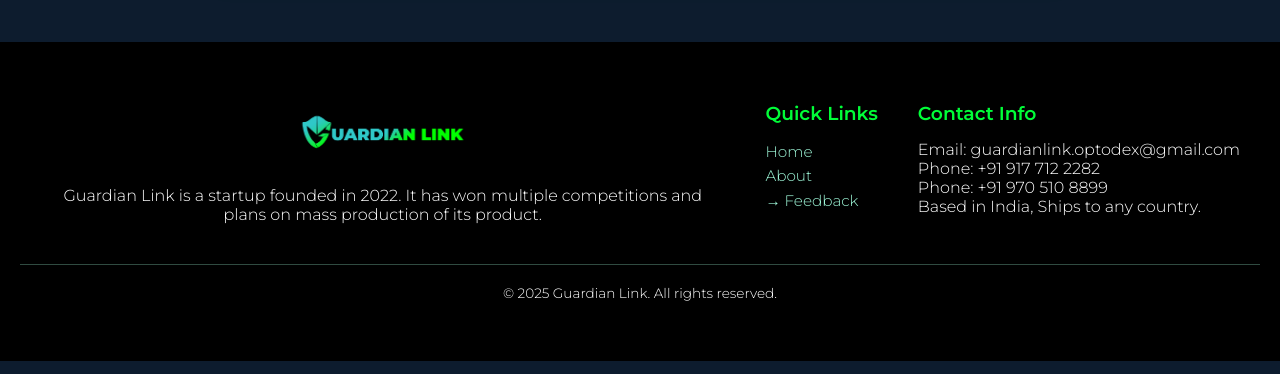
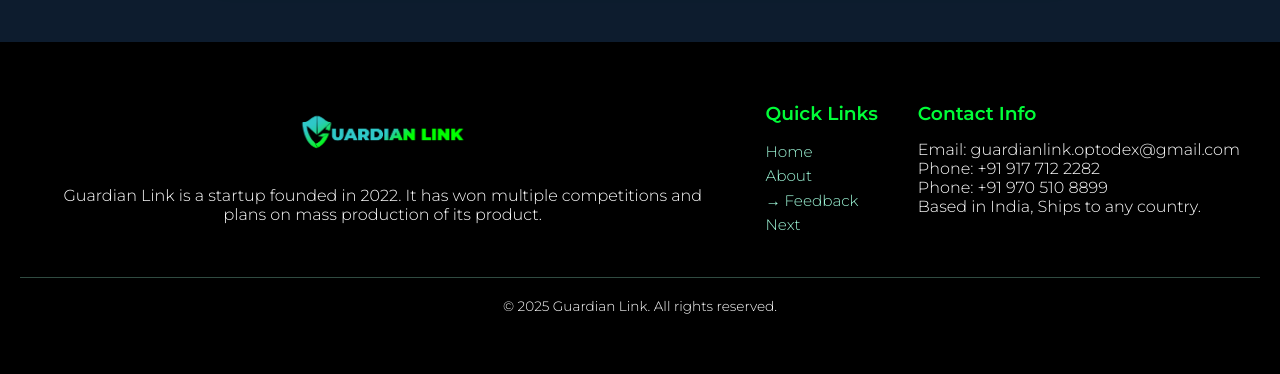
Before and after one commit to striderwastaken/GuardianLink, a plain HTML site: page feedback.html in a window 1280 px wide. Shown: the part 2982-3356 px from the top of the page. Drawn offline with Linux system fonts and the light colour scheme.

Commit message:
Update feedback.html

```diff
--- a/feedback.html
+++ b/feedback.html
@@ -391,6 +391,7 @@
                 <p><a href="./">Home</a></p>
                 <p><a href="./about">About</a></p>
                 <p><a href="./feedback">→ Feedback</a></p>
+                <p><a href="./next">Next</a></p>
             </div>
 
             <div class="footer-section">
```
